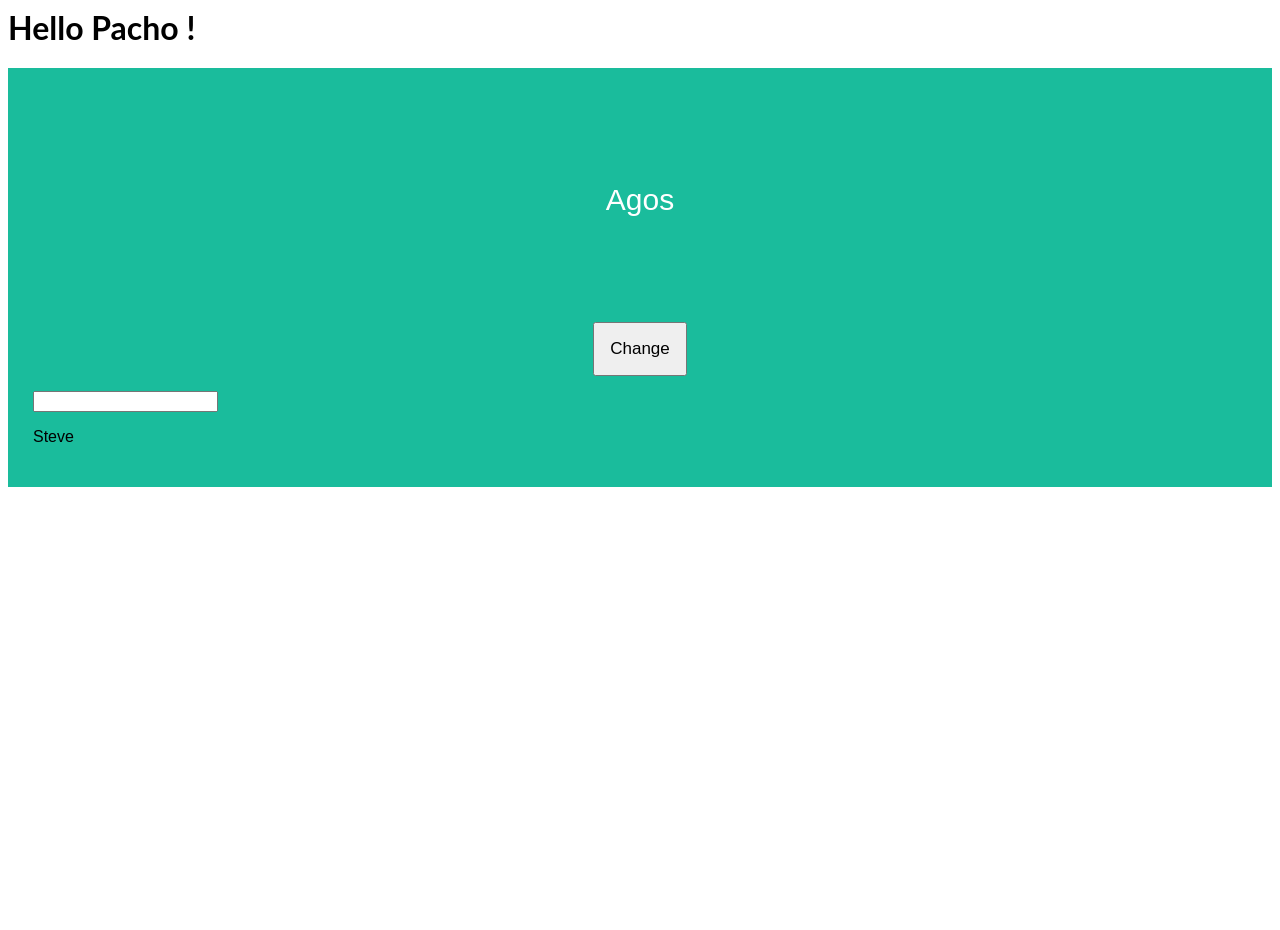
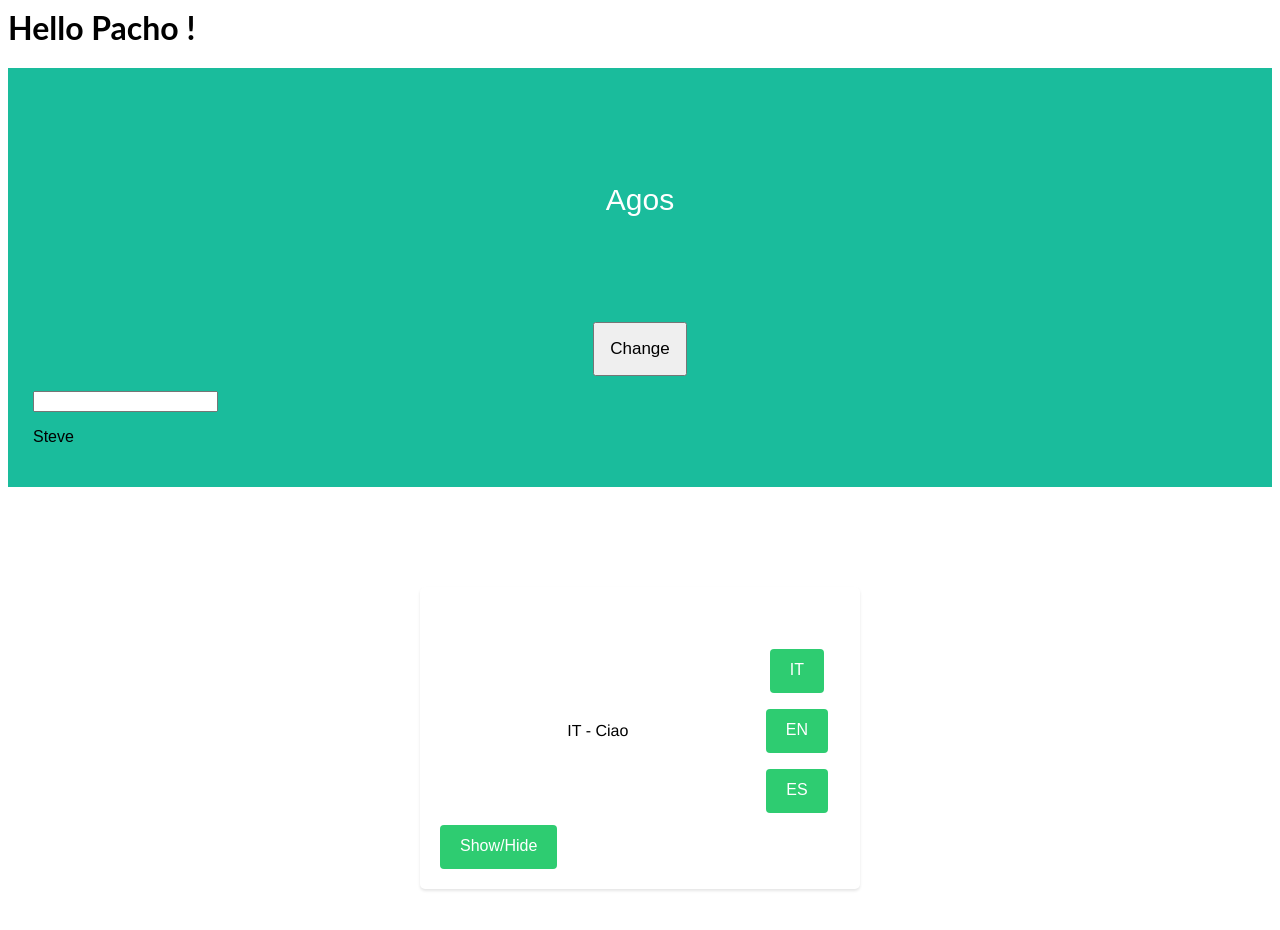
Before and after one commit to AndreaPaciolla/angular-eng-course, an Angular app: page / in a window 1280 px wide. Shown: the top 930 px of the page. Before the commit the page ends 800 px from the top, so only its background shows below. Built offline with nearby package versions, Linux system fonts and the light colour scheme.

Commit message:
feat: add directives

```diff
--- a/src/app/app.component.html
+++ b/src/app/app.component.html
@@ -3,3 +3,7 @@
 <div class="Container">
   <app-first [company]="'Agos'"></app-first>
 </div>
+
+<div class="Container">
+  <app-dir></app-dir>
+</div>
--- /dev/null
+++ b/src/app/dir/dir.component.css
@@ -0,0 +1,39 @@
+.holder {
+  background: #ecf0f1;
+  font-family: 'Helvetica Neue', Helvetica, Arial, sans-serif;
+  font-size: 16px;
+  background: #fff;
+  border-radius: 5px;
+  box-shadow: 0 2px 3px 0 rgba(0, 0, 0, 0.1);
+  margin: 100px auto;
+  padding: 30px 20px 20px;
+  width: 400px;
+}
+
+td {
+  border-bottom: 1px solid #f6f6f6;
+  padding: 5px 10px;
+}
+
+td:nth-child(2) {
+  text-align: right;
+  width: 40px;
+}
+
+tr:last-child td {
+  border: none;
+  padding: 30px 10px 10px;
+  text-align: center;
+}
+
+button {
+  background-color: #2ecc71;
+  border: 0;
+  border-radius: 4px;
+  color: #fff;
+  cursor: pointer;
+  display: inline-block;
+  font-size: 16px;
+  text-align: center;
+  padding: 12px 20px 14px;
+}
--- /dev/null
+++ b/src/app/dir/dir.component.html
@@ -0,0 +1,25 @@
+<div class="holder">
+  <table width="100%" *ngIf="paneVisibility">
+    <tr>
+      <td>
+        {{ currentLanguage }} -
+
+        <span [ngSwitch]="currentLanguage">
+          <!-- the same view can be shown in more than one case -->
+          <span *ngSwitchCase="Lang.IT">{{ greetings[Lang.IT] }}</span>
+          <span *ngSwitchCase="Lang.EN">{{ greetings[Lang.EN] }}</span>
+          <span *ngSwitchCase="Lang.ES">{{ greetings[Lang.ES] }}</span>
+          <!--default case when there are no matches -->
+          <span *ngSwitchDefault>{{ greetings[Lang.IT] }}</span>
+        </span>
+      </td>
+      <td>
+        <p *ngFor="let item of langs; index as i">
+          <button (click)="onLanguageSelect(item)">{{ item }}</button>
+        </p>
+      </td>
+    </tr>
+  </table>
+
+  <button (click)="onPaneVisibilityToggle()">Show/Hide</button>
+</div>
--- /dev/null
+++ b/src/app/dir/dir.component.ts
@@ -0,0 +1,41 @@
+import { Component, OnInit } from '@angular/core';
+
+enum Lang {
+  IT = 'IT',
+  EN = 'EN',
+  ES = 'ES',
+}
+
+@Component({
+  selector: 'app-dir',
+  templateUrl: './dir.component.html',
+  styleUrls: ['./dir.component.css'],
+})
+export class DirComponent implements OnInit {
+  Lang = Lang;
+
+  paneVisibility: boolean;
+  currentLanguage: Lang;
+
+  langs: Lang[] = [Lang.IT, Lang.EN, Lang.ES];
+  greetings = {
+    IT: 'Ciao',
+    EN: 'Hello',
+    ES: 'Hola',
+  };
+
+  constructor() {}
+
+  ngOnInit() {
+    this.currentLanguage = Lang.IT;
+    this.paneVisibility = true;
+  }
+
+  onLanguageSelect(language: Lang): void {
+    this.currentLanguage = language;
+  }
+
+  onPaneVisibilityToggle(): void {
+    this.paneVisibility = !this.paneVisibility;
+  }
+}
```
Also changed, not shown: src/app/app.module.ts (+8 -1 lines).
